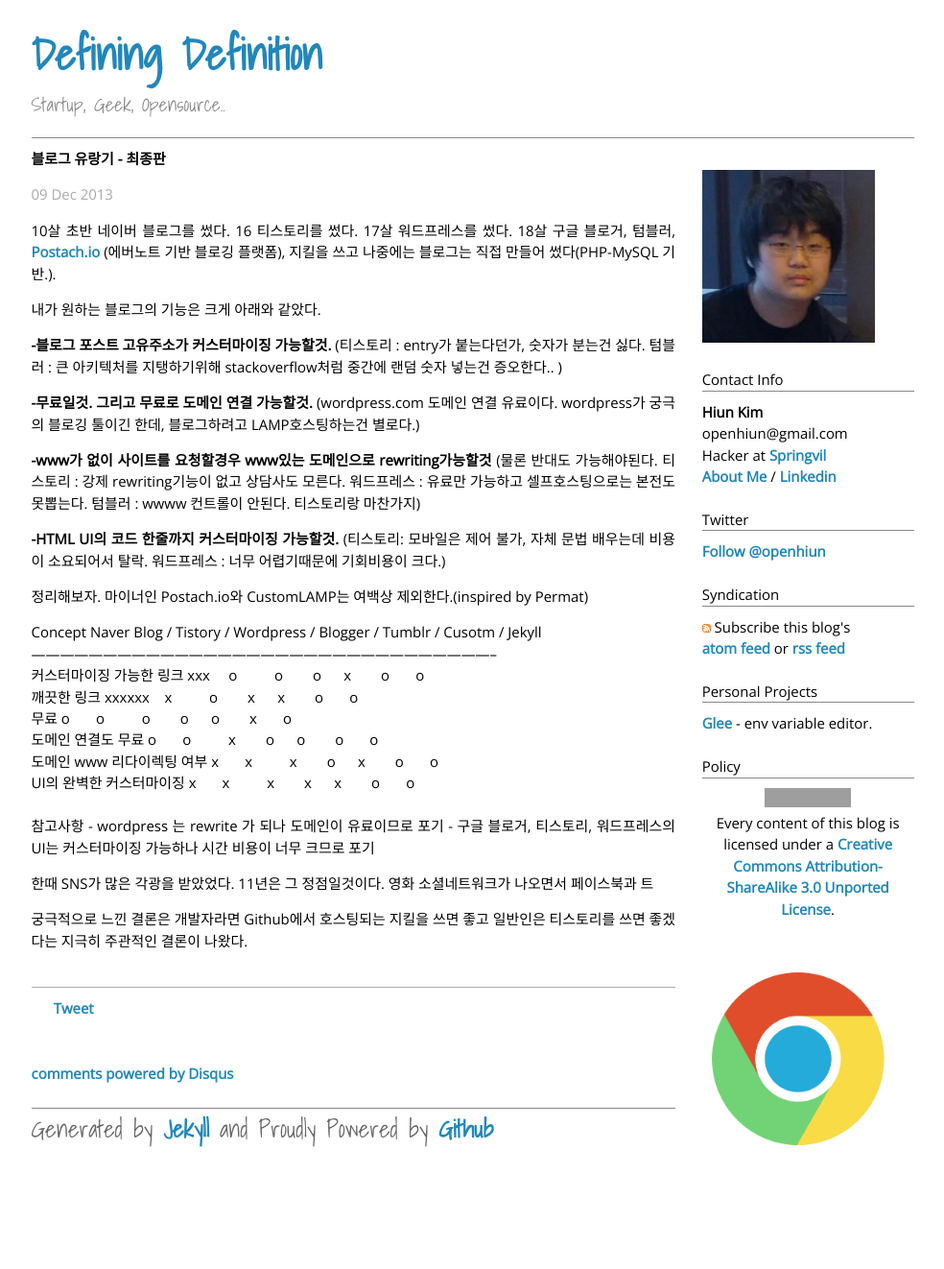
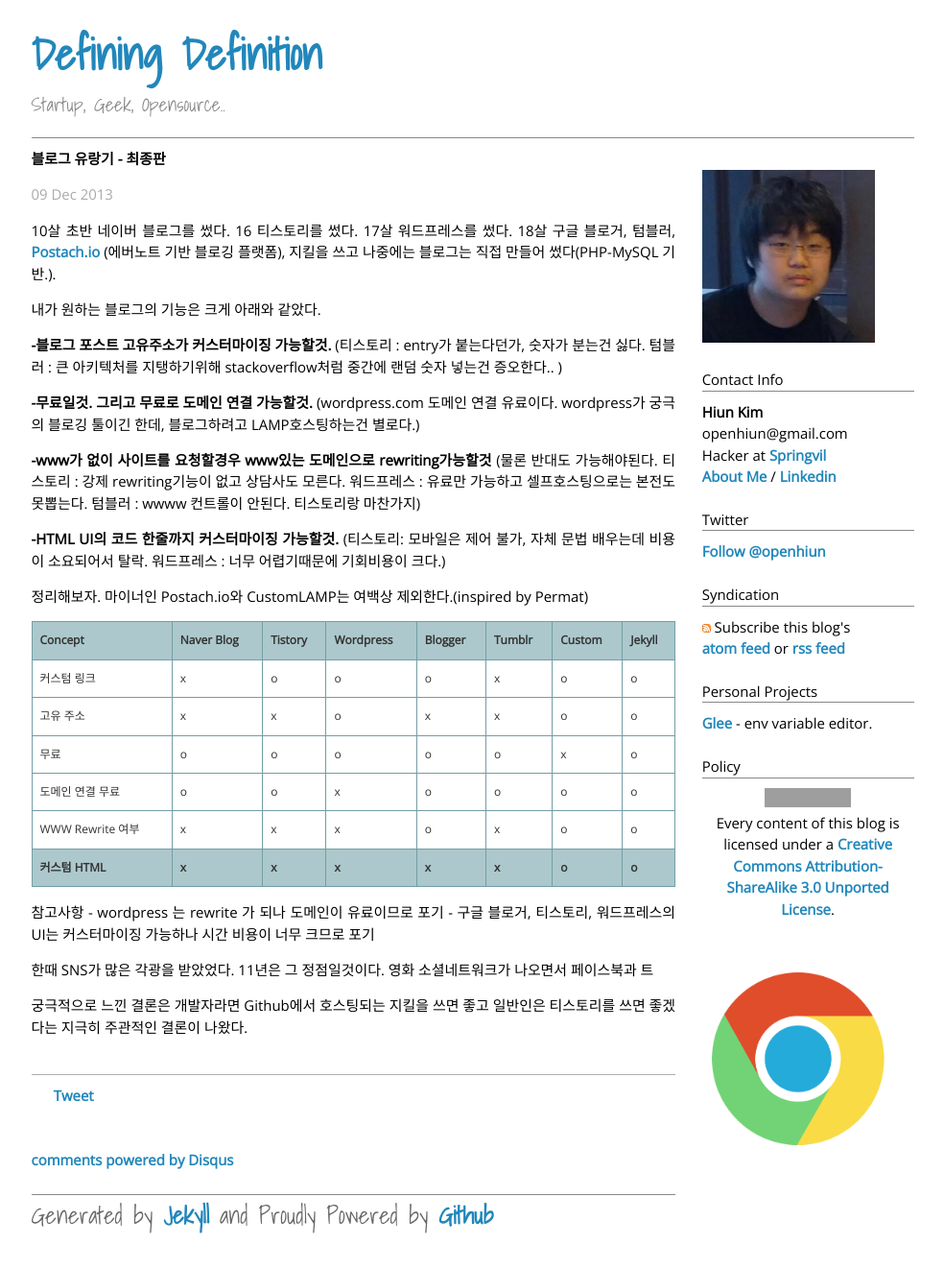
Before and after one commit to Gorski4123/openhiun.github.com, a Jekyll site: the page built from _posts/2013-12-09-blog-traveling.md, in a window 1280 px wide. Shown: the whole page at 96% size, without its empty margins (160-1144 px from the left). Built offline with Jekyll 4.4.1, drawn with Linux system fonts in a browser that asks for light colours; Markdown is read by kramdown in place of the engine named in the settings; comment, search, counter and statistics services are not loaded; before the commit the page ends 1232 px from its top, so only the background shows below that; grey boxes are pictures that could not be loaded.

Commit message:
Update 2013-12-09-blog-traveling.md

```diff
--- a/_posts/2013-12-09-blog-traveling.md
+++ b/_posts/2013-12-09-blog-traveling.md
@@ -33,18 +33,40 @@
 
 정리해보자. 마이너인 Postach.io와 CustomLAMP는 여백상 제외한다.(inspired by Permat)
 
-Concept                     Naver Blog / Tistory / Wordpress / Blogger / Tumblr / Cusotm / Jekyll<br />
---------------------------------------------------------------------------------------------------<br />
-커스터마이징 가능한 링크       xxx&nbsp;&nbsp;&nbsp;&nbsp; o&nbsp;&nbsp;&nbsp;&nbsp;&nbsp;&nbsp;&nbsp;&nbsp;&nbsp;&nbsp;o&nbsp;&nbsp;&nbsp;&nbsp;&nbsp;&nbsp;&nbsp;&nbsp;o&nbsp;&nbsp;&nbsp;&nbsp;&nbsp;&nbsp;x&nbsp;&nbsp;&nbsp;&nbsp;&nbsp;&nbsp;&nbsp;&nbsp;o&nbsp;&nbsp;&nbsp;&nbsp;&nbsp;&nbsp;&nbsp;o    <br />
-      깨끗한 링크             xxxxxx&nbsp;&nbsp;&nbsp; x&nbsp;&nbsp;&nbsp;&nbsp;&nbsp;&nbsp;&nbsp;&nbsp;&nbsp;&nbsp;o&nbsp;&nbsp;&nbsp;&nbsp;&nbsp;&nbsp;&nbsp;&nbsp;x&nbsp;&nbsp;&nbsp;&nbsp;&nbsp;&nbsp;x&nbsp;&nbsp;&nbsp;&nbsp;&nbsp;&nbsp;&nbsp;&nbsp;o&nbsp;&nbsp;&nbsp;&nbsp;&nbsp;&nbsp;&nbsp;o    <br />
-         무료                   o&nbsp;&nbsp;&nbsp;&nbsp;&nbsp;&nbsp; o&nbsp;&nbsp;&nbsp;&nbsp;&nbsp;&nbsp;&nbsp;&nbsp;&nbsp;&nbsp;o&nbsp;&nbsp;&nbsp;&nbsp;&nbsp;&nbsp;&nbsp;&nbsp;o&nbsp;&nbsp;&nbsp;&nbsp;&nbsp;&nbsp;o&nbsp;&nbsp;&nbsp;&nbsp;&nbsp;&nbsp;&nbsp;&nbsp;x&nbsp;&nbsp;&nbsp;&nbsp;&nbsp;&nbsp;&nbsp;o    <br />
-  도메인 연결도 무료            o&nbsp;&nbsp;&nbsp;&nbsp;&nbsp;&nbsp; o&nbsp;&nbsp;&nbsp;&nbsp;&nbsp;&nbsp;&nbsp;&nbsp;&nbsp;&nbsp;x&nbsp;&nbsp;&nbsp;&nbsp;&nbsp;&nbsp;&nbsp;&nbsp;o&nbsp;&nbsp;&nbsp;&nbsp;&nbsp;&nbsp;o&nbsp;&nbsp;&nbsp;&nbsp;&nbsp;&nbsp;&nbsp;&nbsp;o&nbsp;&nbsp;&nbsp;&nbsp;&nbsp;&nbsp;&nbsp;o    <br />
-도메인 www 리다이렉팅 여부      x&nbsp;&nbsp;&nbsp;&nbsp;&nbsp;&nbsp; x&nbsp;&nbsp;&nbsp;&nbsp;&nbsp;&nbsp;&nbsp;&nbsp;&nbsp;&nbsp;x&nbsp;&nbsp;&nbsp;&nbsp;&nbsp;&nbsp;&nbsp;&nbsp;o&nbsp;&nbsp;&nbsp;&nbsp;&nbsp;&nbsp;x&nbsp;&nbsp;&nbsp;&nbsp;&nbsp;&nbsp;&nbsp;&nbsp;o&nbsp;&nbsp;&nbsp;&nbsp;&nbsp;&nbsp;&nbsp;o    <br />
- UI의 완벽한 커스터마이징       x&nbsp;&nbsp;&nbsp;&nbsp;&nbsp;&nbsp; x&nbsp;&nbsp;&nbsp;&nbsp;&nbsp;&nbsp;&nbsp;&nbsp;&nbsp;&nbsp;x&nbsp;&nbsp;&nbsp;&nbsp;&nbsp;&nbsp;&nbsp;&nbsp;x&nbsp;&nbsp;&nbsp;&nbsp;&nbsp;&nbsp;x&nbsp;&nbsp;&nbsp;&nbsp;&nbsp;&nbsp;&nbsp;&nbsp;o&nbsp;&nbsp;&nbsp;&nbsp;&nbsp;&nbsp;&nbsp;o    <br />
- <br />
+<style type="text/css">
+.tftable {font-size:12px;color:#333333;width:100%;border-width: 1px;border-color: #729ea5;border-collapse: collapse;}
+.tftable th {font-size:12px;background-color:#acc8cc;border-width: 1px;padding: 8px;border-style: solid;border-color: #729ea5;text-align:left;}
+.tftable tr {background-color:#ffffff;}
+.tftable td {font-size:12px;border-width: 1px;padding: 8px;border-style: solid;border-color: #729ea5;}
+.tftable tr:hover {background-color:#ffff99;}
+</style>
+
+<table class="tftable" border="1">
+<tr><th>Concept</th><th>Naver Blog</th><th>Tistory</th><th>Wordpress</th><th>Blogger</th><th>Tumblr</th><th>Custom</th><th>Jekyll</th></tr>
+<tr><td>커스텀 링크</td><td>x</td><td>o</td><td>o</td><td>o</td><td>x</td><td>o</td><td>o</td></tr>
+<tr><td>고유 주소</td><td>x</td><td>x</td><td>o</td><td>x</td><td>x</td><td>o</td><td>o</td></tr>
+<tr><td>무료</td><td>o</td><td>o</td><td>o</td><td>o</td><td>o</td><td>x</td><td>o</td></tr>
+<tr><td>도메인 연결 무료</td><td>o</td><td>o</td><td>x</td><td>o</td><td>o</td><td>o</td><td>o</td></tr>
+<tr><td>WWW Rewrite 여부</td><td>x</td><td>x</td><td>x</td><td>o</td><td>x</td><td>o</td><td>o</td></tr>
+<tr><th>커스텀 HTML</th><th>x</th><th>x</th><th>x</th><th>x</th><th>x</th><th>o</th><th>o</th></tr>
+</table>
+
 참고사항
       - wordpress 는 rewrite 가 되나 도메인이 유료이므로 포기
       - 구글 블로거, 티스토리, 워드프레스의 UI는 커스터마이징 가능하나 시간 비용이 너무 크므로 포기
+
+
+
+
+
+
+
+
+
+
+
+
+
 
 한때 SNS가 많은 각광을 받았었다. 11년은 그 정점일것이다. 영화 소셜네트워크가 나오면서 페이스북과 트
 
```
